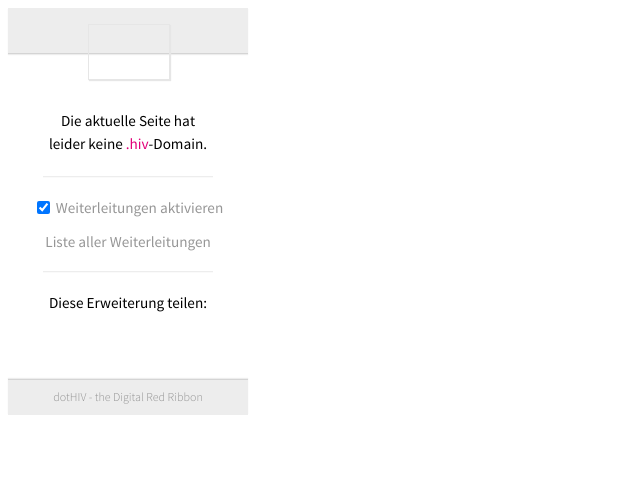
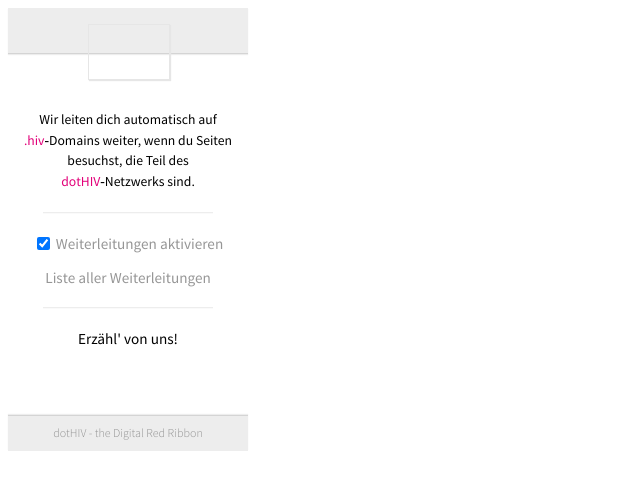
Before and after one commit to ttaubert/dothiv-firefox, a website: page data/panel.html in a window 1280 px wide. Shown: the whole page, without its empty margins (0-640 px from the left). Drawn offline with Linux system fonts and the light colour scheme.

Commit message:
update panel text

```diff
--- a/data/panel.css
+++ b/data/panel.css
@@ -82,8 +82,9 @@
 /* SECTION: STATUS */
 
 #status {
+ font-size: 90%;
  line-height: 1.5em;
- white-space: pre-line;
+ padding: 0 15px;
 }
 
 .dot-hiv {
--- a/data/panel.html
+++ b/data/panel.html
@@ -10,8 +10,10 @@
     </header>
 
     <section>
-      <p id="status">Die aktuelle Seite hat
-        leider keine <span class="dot-hiv">.hiv</span>-Domain.
+      <p id="status">
+        Wir leiten dich automatisch auf <span class="dot-hiv">.hiv</span>&#8209;Domains
+        weiter, wenn du Seiten besuchst, die Teil des
+        <span class="dot-hiv">dotHIV</span>&#8209;Netzwerks sind.
       </p>
     </section>
 
@@ -27,7 +29,7 @@
     </section>
 
     <section>
-      <p>Diese Erweiterung teilen:</p>
+      <p>Erz&auml;hl' von uns!</p>
 
       <ul id="share-items">
         <li class="share-item share-item-fb">
```
